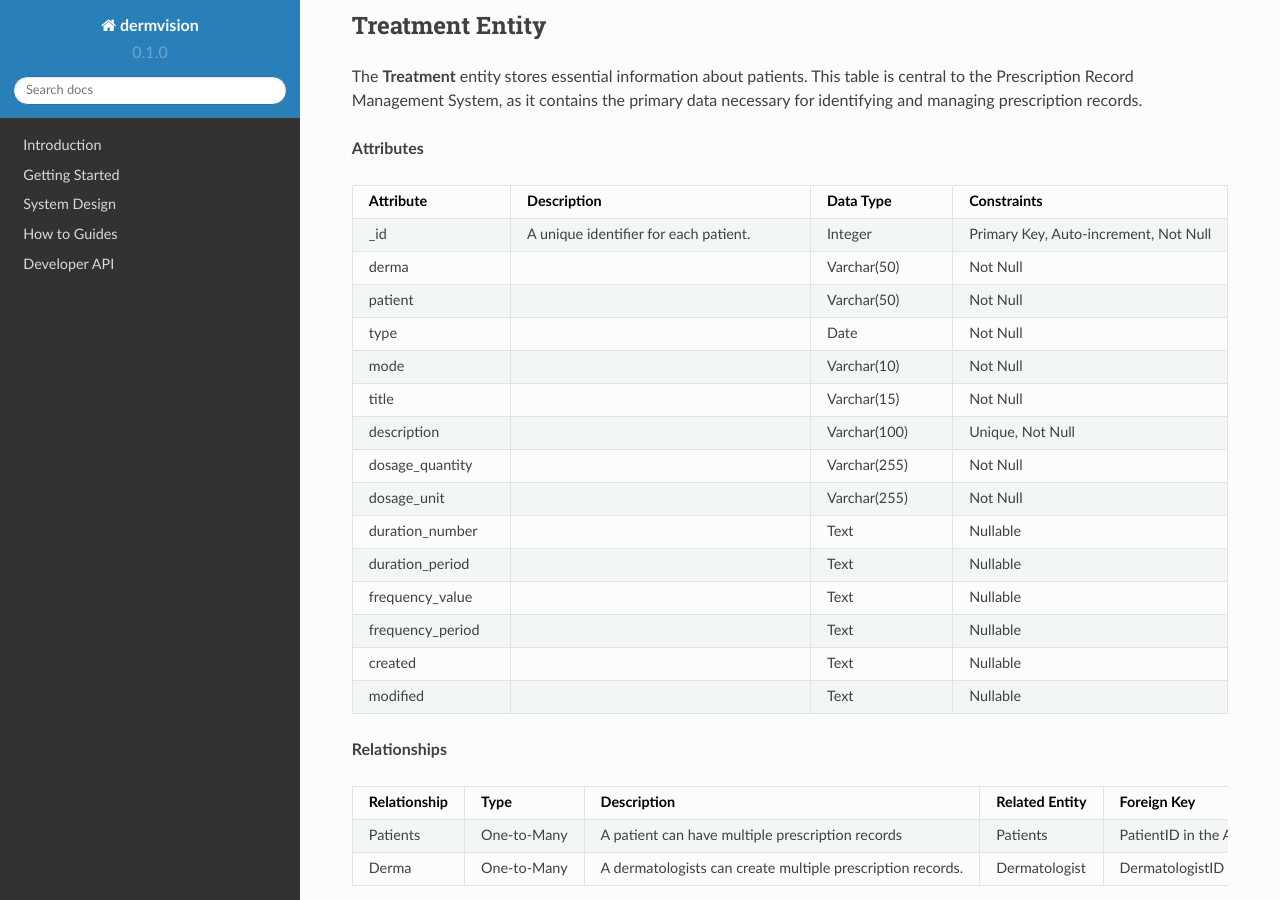
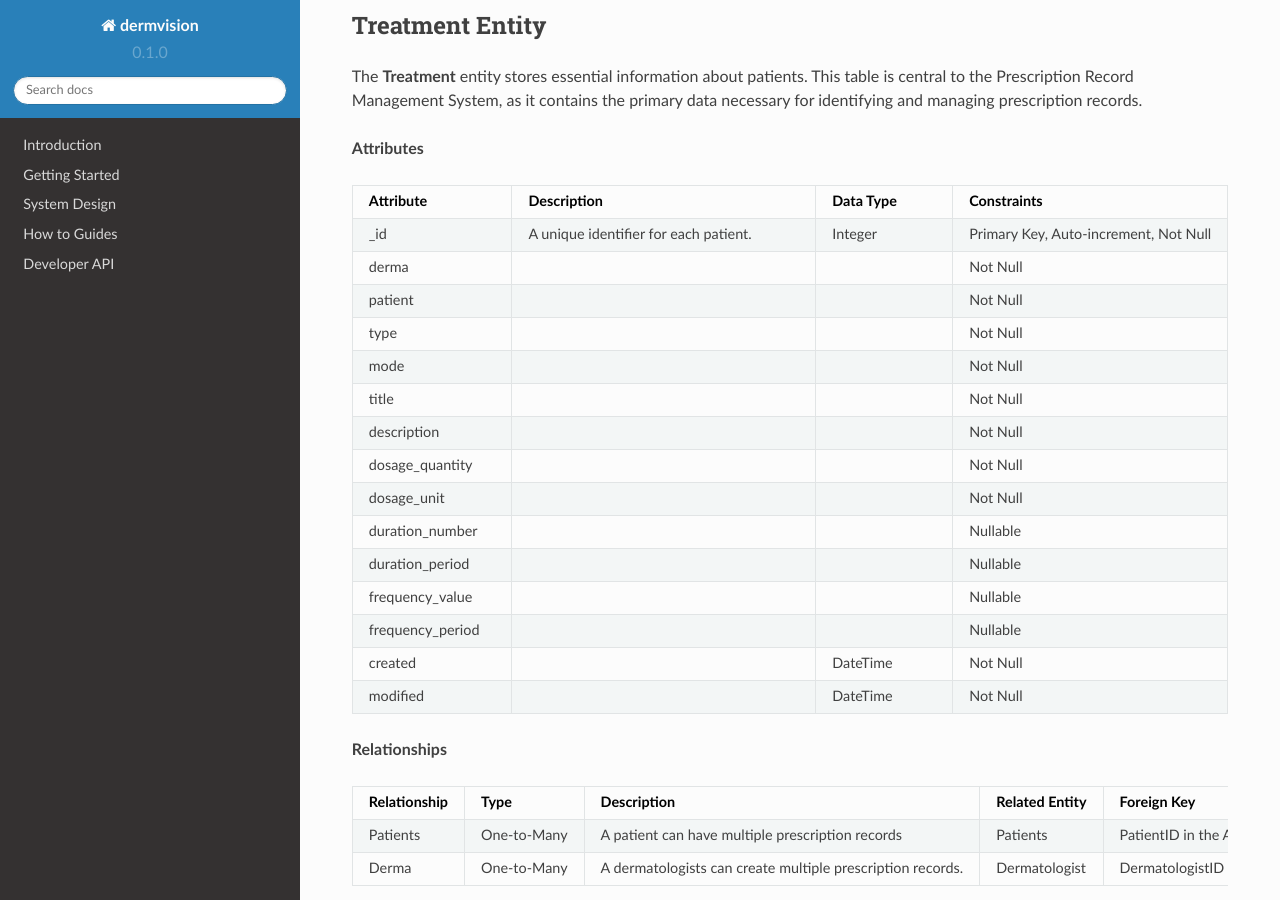
Before and after one commit to mojeedoyedeji/dermvision.docs, a Sphinx documentation site: the page built from docs/source/_sections/system-design/pprms.rst, in a window 1280 px wide and 900 px high, scrolled down 247 px. Built offline with Sphinx 7.4.7 and the Read the Docs theme 2.0.0, drawn with Linux system fonts in a browser that asks for light colours; some of the changed text lies outside the part shown.

```diff
--- a/docs/source/_sections/system-design/pprms.rst
+++ b/docs/source/_sections/system-design/pprms.rst
@@ -19,20 +19,20 @@ as it contains the primary data necessary for identifying and managing prescript
    :widths: 20, 40, 20, 20
 
    "_id", "A unique identifier for each patient.", "Integer", "Primary Key, Auto-increment, Not Null"
-   "derma", "", "Varchar(50)", "Not Null"
-   "patient", "", "Varchar(50)", "Not Null"
-   "type", "", "Date", "Not Null"
-   "mode", "", "Varchar(10)", "Not Null"
-   "title", "", "Varchar(15)", "Not Null"
-   "description", "", "Varchar(100)", "Unique, Not Null"
-   "dosage_quantity", "", "Varchar(255)", "Not Null"
-   "dosage_unit", "", "Varchar(255)", "Not Null"
-   "duration_number", "", "Text", "Nullable"
-   "duration_period", "", "Text", "Nullable"
-   "frequency_value", "", "Text", "Nullable"
-   "frequency_period", "", "Text", "Nullable"
-   "created", "", "Text", "Nullable"
-   "modified", "", "Text", "Nullable"
+   "derma", "", "", "Not Null"
+   "patient", "", "", "Not Null"
+   "type", "", "", "Not Null"
+   "mode", "", "", "Not Null"
+   "title", "", "", "Not Null"
+   "description", "", "", "Not Null"
+   "dosage_quantity", "", "", "Not Null"
+   "dosage_unit", "", "", "Not Null"
+   "duration_number", "", "", "Nullable"
+   "duration_period", "", "", "Nullable"
+   "frequency_value", "", "", "Nullable"
+   "frequency_period", "", "", "Nullable"
+   "created", "", "DateTime", "Not Null"
+   "modified", "", "DateTime", "Not Null"
 
 **Relationships**
 
@@ -104,6 +104,14 @@ Get all clinical notes
     .catch(error => console.error('Error:', error));
 
 
+**Example Response:**
+
+.. code-block:: json
+
+    {
+
+    }
+
 Create new treatment record
 ~~~~~~~~~~~~~~~~~~~~~~~~
 
@@ -154,6 +158,14 @@ Create new treatment record
     .catch(error => console.error('Error:', error));
 
 
+**Example Response:**
+
+.. code-block:: json
+
+    {
+
+    }
+
 Update treatment record
 ~~~~~~~~~~~~~~~~~~~~~~~~
 
@@ -202,6 +210,14 @@ Update treatment record
     .then(response => response.json())
     .then(data => console.log(data))
     .catch(error => console.error('Error:', error));
+
+**Example Response:**
+
+.. code-block:: json
+
+    {
+
+    }
 
 Fetch treatment records by dermatologist
 ~~~~~~~~~~~~~~~~~~~~~~~~~~~~~~~~~~~~~~~~~
@@ -242,6 +258,14 @@ Fetch treatment records by dermatologist
     .then(data => console.log(data))
     .catch(error => console.error('Error:', error));
 
+**Example Response:**
+
+.. code-block:: json
+
+    {
+
+    }
+
 
 Fetch treatment records for a patient
 ~~~~~~~~~~~~~~~~~~~~~~~~~~~~~~~~~~~~~~
@@ -281,3 +305,11 @@ Fetch treatment records for a patient
     .then(response => response.json())
     .then(data => console.log(data))
     .catch(error => console.error('Error:', error));
+
+**Example Response:**
+
+.. code-block:: json
+
+    {
+
+    }
```
Also changed, not shown: other parts of docs/source/_sections/system-design/pprms.rst (+2 -10 lines).
